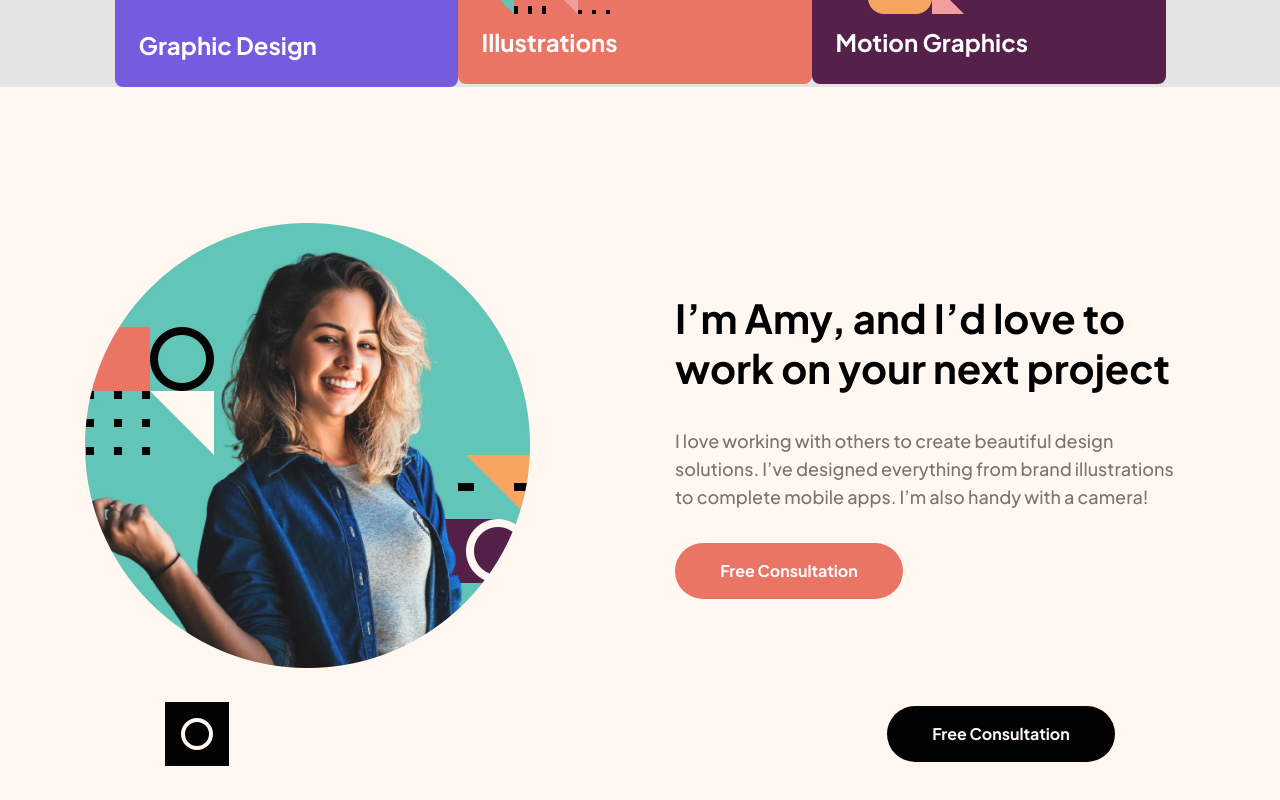
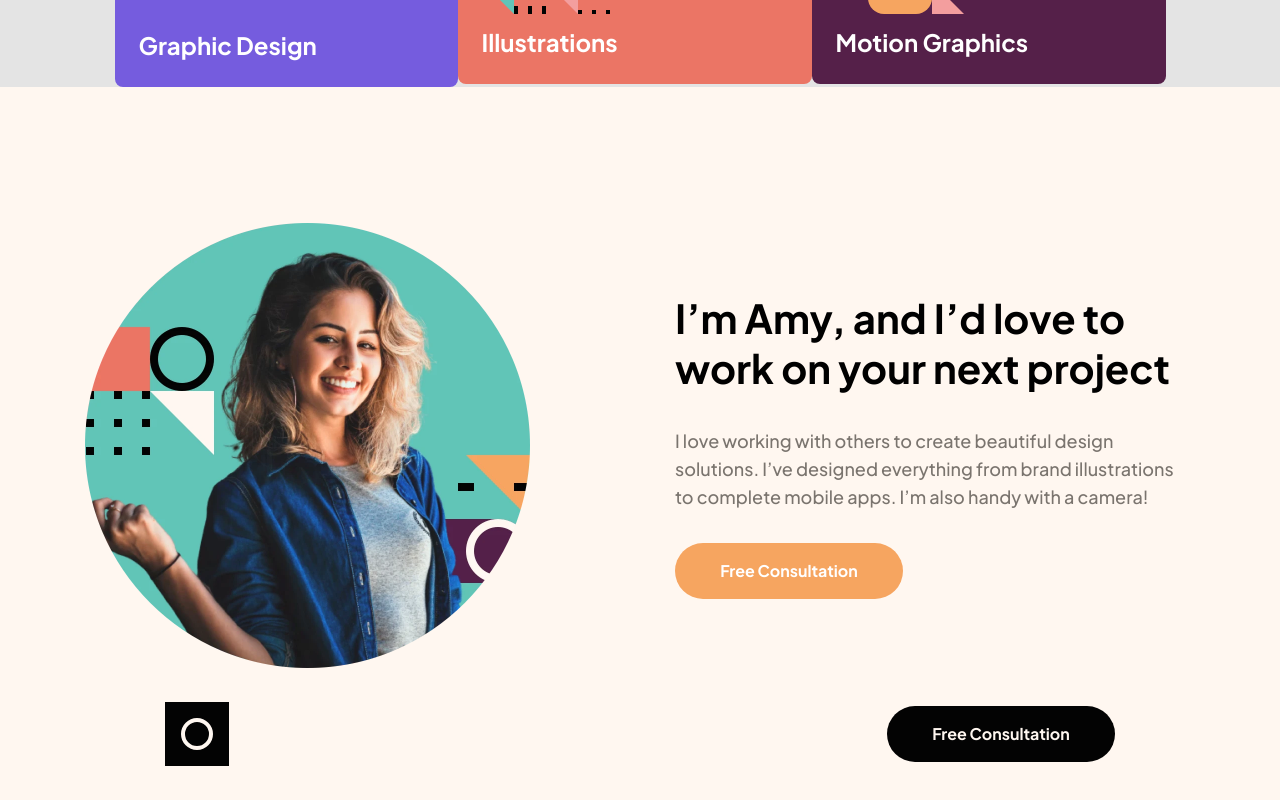
Before and after one commit to johnny-estrada/single-page-design-portfolio, a React (Vite) app: page / in a window 1280 px wide. In both pictures the pointer is over the button 789 px from the left and 1192 px from the top of the page. Shown: the part 622-1422 px from the top of the page. Built offline with nearby package versions, Linux system fonts and the light colour scheme.

Commit message:
Add hover to About cta

```diff
--- a/src/components/About.css
+++ b/src/components/About.css
@@ -36,9 +36,14 @@
     height: 56px;
     background-color: #eb7565;
     border-radius: 28px;
+    cursor: pointer;
     color: #fff;
     font-size: 16px;
     font-weight: 700;
     line-height: 28px;
     border: none;
 }
+
+.card__cta:hover {
+    background-color: #F6A560;
+}
```
